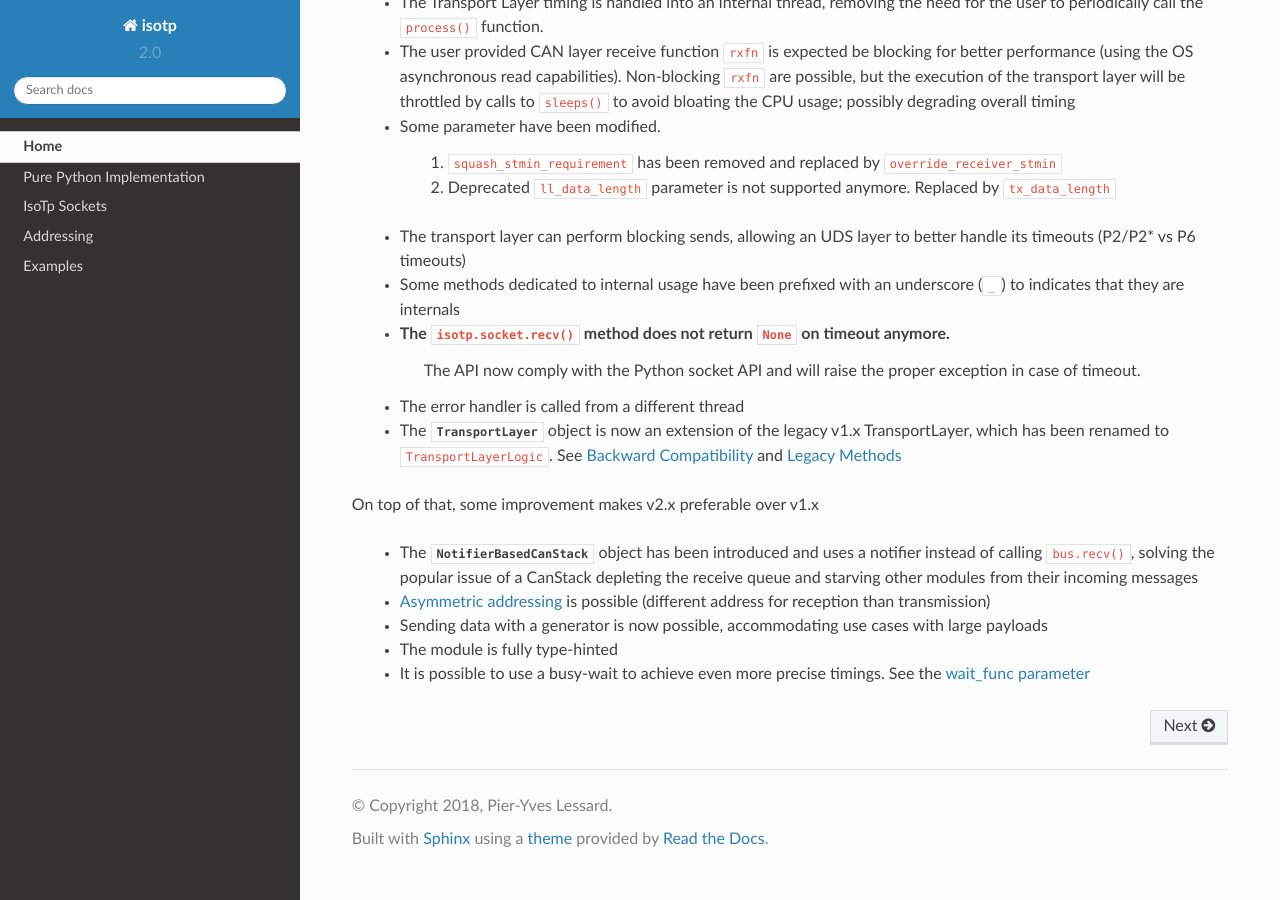
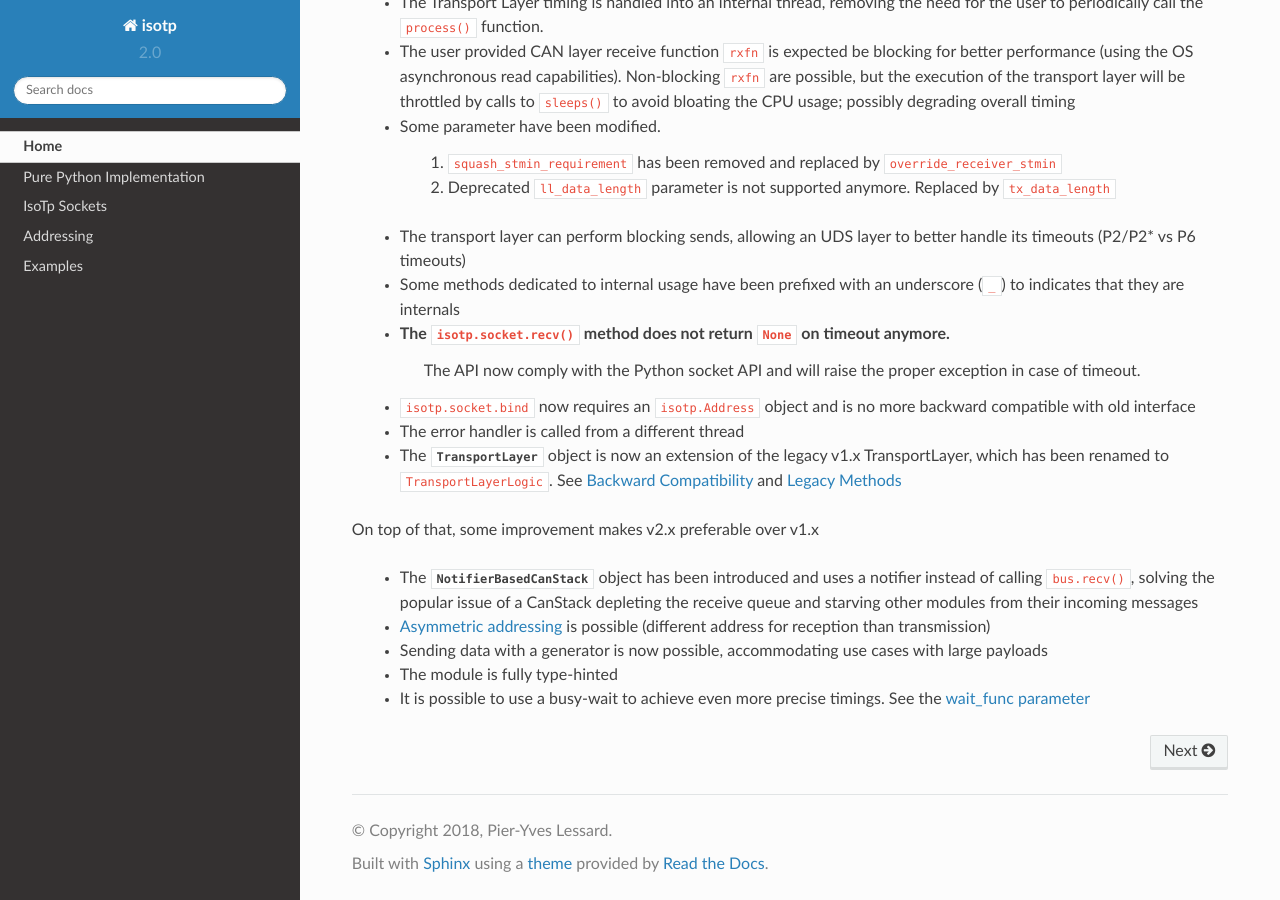
Before and after one commit to pylessard/python-can-isotp, a Sphinx documentation site: the page built from doc/source/index.rst, in a window 1280 px wide and 900 px high, scrolled down 638 px. Built offline with Sphinx 7.4.7 and the Read the Docs theme 2.0.0, drawn with Linux system fonts in a browser that asks for light colours.

Commit message:
Updated list of breaking change in v2.x

```diff
--- a/doc/source/index.rst
+++ b/doc/source/index.rst
@@ -36,6 +36,7 @@ Here is the major API changes to v2.x that might make an application designed wi
     - Some methods dedicated to internal usage have been prefixed with an underscore (``_``) to indicates that they are internals
     - The ``isotp.socket.recv()`` method does not return ``None`` on timeout anymore.
         The API now comply with the Python socket API and will raise the proper exception in case of timeout.
+    - ``isotp.socket.bind`` now requires an ``isotp.Address`` object and is no more backward compatible with old interface
     - The error handler is called from a different thread
     - The :class:`TransportLayer<isotp.TransportLayer>` object is now an extension of the legacy v1.x TransportLayer, which has been renamed to ``TransportLayerLogic``. See :ref:`Backward Compatibility<backward_compatibility>` and :ref:`Legacy Methods<legacy_methods>`
 
```
